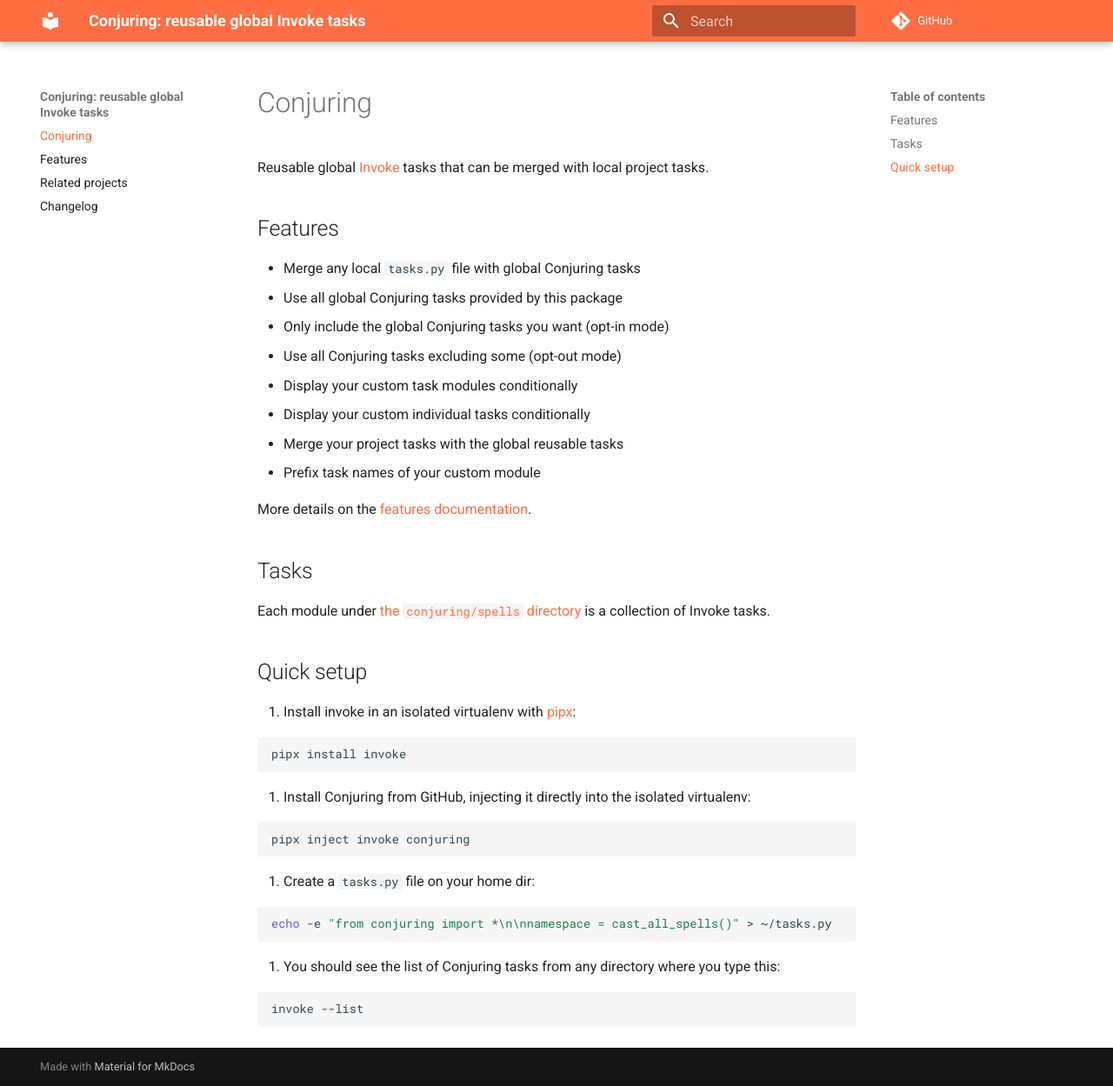
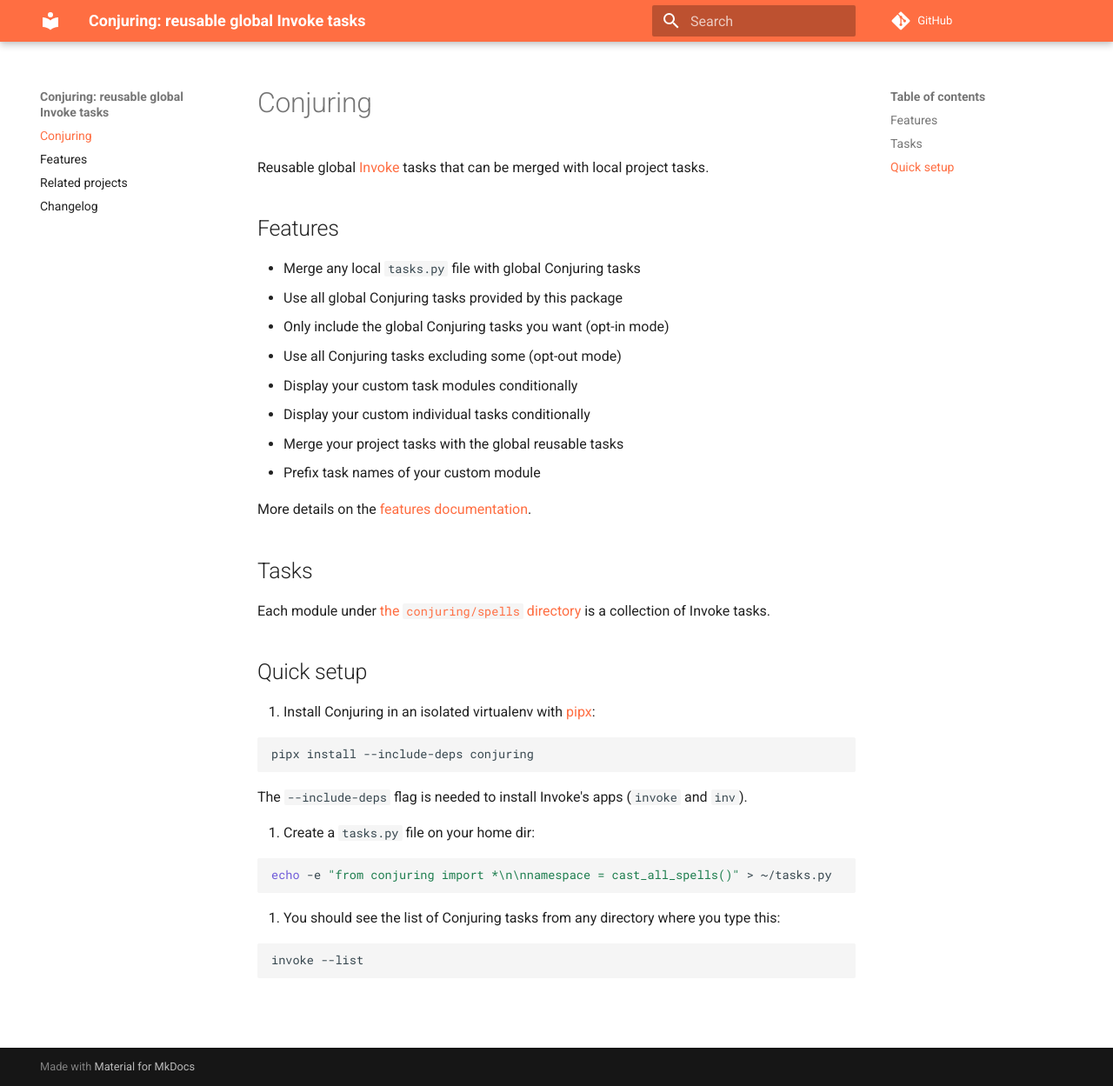
Before and after one commit to andreoliwa/conjuring, an MkDocs documentation site: the page built from docs/README.md, in a window 1280 px wide and 1249 px high. Shown: the whole window at 87% size. Built offline with MkDocs 1.6.1 and Material for MkDocs 9.7.7, drawn with Linux system fonts in a browser that asks for light colours; comment, search, counter and statistics services are not loaded.

Commit message:
docs: installs conjuring in its own venv

````diff
--- a/docs/README.md
+++ b/docs/README.md
@@ -23,25 +23,21 @@
 
 ## Quick setup
 
-1. Install invoke in an isolated virtualenv with [pipx](https://github.com/pypa/pipx):
+1. Install Conjuring in an isolated virtualenv with [pipx](https://github.com/pypa/pipx):
 
    ```shell
-   pipx install invoke
+   pipx install --include-deps conjuring
    ```
 
-2. Install Conjuring from GitHub, injecting it directly into the isolated virtualenv:
+   The `--include-deps` flag is needed to install Invoke's apps (`invoke` and `inv`).
 
-   ```shell
-   pipx inject invoke conjuring
-   ```
-
-3. Create a `tasks.py` file on your home dir:
+2. Create a `tasks.py` file on your home dir:
 
    ```shell
    echo -e "from conjuring import *\n\nnamespace = cast_all_spells()" > ~/tasks.py
    ```
 
-4. You should see the list of Conjuring tasks from any directory where you type this:
+3. You should see the list of Conjuring tasks from any directory where you type this:
 
    ```shell
    invoke --list
````
